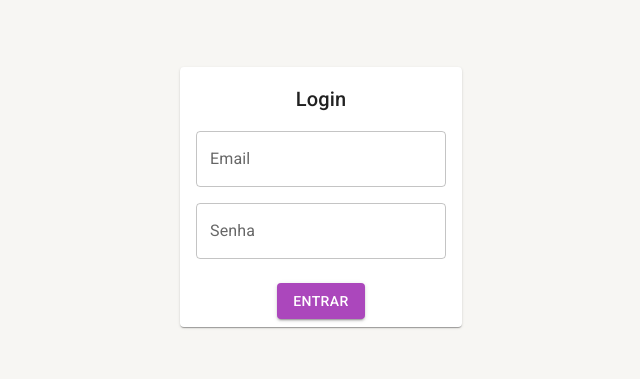
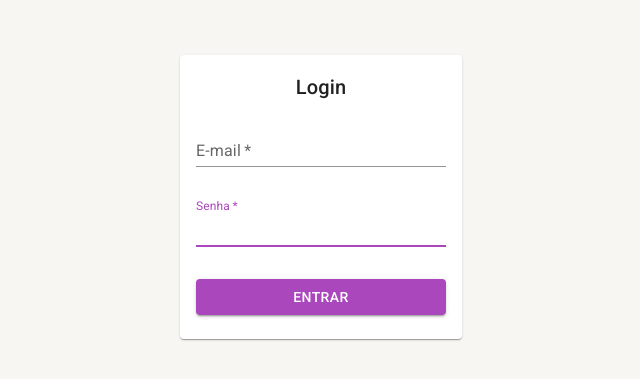
Before and after one commit to ygor-salles/ice-cream-frontend, a React (Create React App) app: page /products/create in a window 1280 px wide. Shown: the part 203-582 px from the top of the page, without its empty margins (319-959 px from the left). Built offline with nearby package versions, Linux system fonts and the light colour scheme; a web font is replaced by a local one.

Commit message:
[Login]: Interconnecting api with frontend on demand login

```diff
--- a/src/shared/components/login/Login.tsx
+++ b/src/shared/components/login/Login.tsx
@@ -1,22 +1,13 @@
-import {
-  Box,
-  Button,
-  Card,
-  CardActions,
-  CardContent,
-  CircularProgress,
-  TextField,
-  Typography,
-} from '@mui/material';
+import { yupResolver } from '@hookform/resolvers/yup';
+import { Box, Card, CardContent, CircularProgress, Grid, Typography } from '@mui/material';
+import Button from '@mui/material/Button';
 import { useState } from 'react';
-import * as yup from 'yup';
+import { Controller, useForm } from 'react-hook-form';
 
 import { useAuthContext } from '../../contexts';
-
-const loginSchema = yup.object().shape({
-  email: yup.string().email().required(),
-  password: yup.string().required().min(5),
-});
+import { IFormLogin, schemaLogin } from '../../dtos/ILoginDTO';
+import Snackbar from '../snackBar/SnackBar';
+import TextFieldApp from '../textField/TextField';
 
 interface ILoginProps {
   children: React.ReactNode;
@@ -26,78 +17,107 @@ export const Login: React.FC<ILoginProps> = ({ children }) => {
   const { isAuthenticated, login } = useAuthContext();
 
   const [isLoading, setIsLoading] = useState(false);
+  const [openToast, setOpenToast] = useState(false);
+  const [error, setError] = useState(false);
+  const [message, setMessage] = useState('');
 
-  const [passwordError, setPasswordError] = useState('');
-  const [emailError, setEmailError] = useState('');
-  const [password, setPassword] = useState('');
-  const [email, setEmail] = useState('');
+  const handleCloseAlert = (): void => {
+    setOpenToast(false);
+  };
 
-  const handleSubmit = () => {
+  const { handleSubmit, control } = useForm<IFormLogin>({
+    resolver: yupResolver(schemaLogin),
+    defaultValues: {
+      email: '',
+      password: '',
+    },
+  });
+
+  const displayNotificationMessage = (error: boolean, message: string): void => {
+    setOpenToast(true);
+    setError(error);
+    setMessage(message);
+  };
+
+  const onSubmit = async ({ email, password }: IFormLogin) => {
     setIsLoading(true);
 
-    loginSchema
-      .validate({ email, password }, { abortEarly: false })
-      .then(dadosValidados => {
-        login(dadosValidados.email, dadosValidados.password).then(() => {
-          setIsLoading(false);
-        });
-      })
-      .catch((errors: yup.ValidationError) => {
-        setIsLoading(false);
-
-        errors.inner.forEach(error => {
-          if (error.path === 'email') {
-            setEmailError(error.message);
-          } else if (error.path === 'password') {
-            setPasswordError(error.message);
-          }
-        });
-      });
+    login(email, password)
+      .then(() => setIsLoading(false))
+      .catch(err => displayNotificationMessage(true, err))
+      .finally(() => setIsLoading(false));
   };
 
   // eslint-disable-next-line react/jsx-no-useless-fragment
   if (isAuthenticated) return <>{children}</>;
 
   return (
+    <>
+      <Snackbar
+        open={openToast}
+        onCloseAlert={handleCloseAlert}
+        onCloseSnack={handleCloseAlert}
+        message={message}
+        severity={error ? 'error' : 'success'}
+      />
       <Box width="100vw" height="100vh" display="flex" alignItems="center" justifyContent="center">
         <Card>
           <CardContent>
-          <Box display="flex" flexDirection="column" gap={2} width={250}>
+            <Box
+              component="form"
+              noValidate
+              display="flex"
+              flexDirection="column"
+              gap={2}
+              width={250}
+              onSubmit={handleSubmit(onSubmit)}
+            >
               <Typography variant="h6" align="center">
                 Login
               </Typography>
 
-            <TextField
-              fullWidth
+              <Grid item>
+                <Controller
+                  name="email"
+                  control={control}
+                  render={({ field: { onChange, value }, fieldState: { error } }) => (
+                    <TextFieldApp
+                      label="E-mail"
                       type="email"
-              label="Email"
-              value={email}
+                      value={value}
+                      onChange={onChange}
+                      error={!!error}
+                      helperText={error ? error.message : null}
+                      required
                       disabled={isLoading}
-              error={!!emailError}
-              helperText={emailError}
-              onKeyDown={() => setEmailError('')}
-              onChange={e => setEmail(e.target.value)}
                     />
+                  )}
+                />
+              </Grid>
 
-            <TextField
-              fullWidth
+              <Grid item sx={{ mt: 2, mb: 2 }}>
+                <Controller
+                  name="password"
+                  control={control}
+                  render={({ field: { onChange, value }, fieldState: { error } }) => (
+                    <TextFieldApp
                       label="Senha"
                       type="password"
-              value={password}
+                      value={value}
+                      onChange={onChange}
+                      error={!!error}
+                      helperText={error ? error.message : null}
+                      required
                       disabled={isLoading}
-              error={!!passwordError}
-              helperText={passwordError}
-              onKeyDown={() => setPasswordError('')}
-              onChange={e => setPassword(e.target.value)}
                     />
-          </Box>
-        </CardContent>
-        <CardActions>
-          <Box width="100%" display="flex" justifyContent="center">
+                  )}
+                />
+              </Grid>
+
               <Button
+                type="submit"
                 variant="contained"
                 disabled={isLoading}
-              onClick={handleSubmit}
                 endIcon={
                   isLoading ? (
                     <CircularProgress variant="indeterminate" color="inherit" size={20} />
@@ -107,8 +127,9 @@ export const Login: React.FC<ILoginProps> = ({ children }) => {
                 Entrar
               </Button>
             </Box>
-        </CardActions>
+          </CardContent>
         </Card>
       </Box>
+    </>
   );
 };
--- a/src/shared/components/menu-lateral/MenuLateral.tsx
+++ b/src/shared/components/menu-lateral/MenuLateral.tsx
@@ -14,7 +14,7 @@ import {
 import { useMatch, useNavigate, useResolvedPath } from 'react-router-dom';
 
 import logoImg from '../../../assets/logo.png';
-import { useAppThemeContext, useDrawerContext } from '../../contexts';
+import { useAppThemeContext, useAuthContext, useDrawerContext } from '../../contexts';
 
 interface IListItemLinkProps {
   to: string;
@@ -53,6 +53,7 @@ export const MenuLateral: React.FC = ({ children }) => {
 
   const { isDrawerOpen, drawerOptions, toggleDrawerOpen } = useDrawerContext();
   const { toggleTheme } = useAppThemeContext();
+  const { logout } = useAuthContext();
 
   return (
     <>
@@ -119,6 +120,19 @@ export const MenuLateral: React.FC = ({ children }) => {
                   }}
                 />
               </ListItemButton>
+              <ListItemButton onClick={logout}>
+                <ListItemIcon>
+                  <Icon color="info">logout</Icon>
+                </ListItemIcon>
+                <ListItemText
+                  primary="Sair"
+                  primaryTypographyProps={{
+                    fontFamily: 'Poppins',
+                    fontWeight: 500,
+                    color: 'white',
+                  }}
+                />
+              </ListItemButton>
             </List>
           </Box>
         </Box>
--- a/src/shared/components/textField/TextField.tsx
+++ b/src/shared/components/textField/TextField.tsx
@@ -16,6 +16,7 @@ interface TextFieldPropsApp {
   required?: boolean;
   inputMode?: 'email' | 'search' | 'tel' | 'text' | 'url' | 'none' | 'numeric' | 'decimal';
   InputProps?: Partial<InputProps>;
+  disabled?: boolean;
 }
 
 const StyledTextField = styled(TextField)(() => ({
@@ -45,6 +46,7 @@ export default function TextFieldApp({
   required,
   inputMode,
   InputProps,
+  disabled,
 }: TextFieldPropsApp): JSX.Element {
   return (
     <StyledTextField
@@ -62,6 +64,7 @@ export default function TextFieldApp({
       required={required}
       fullWidth
       autoFocus
+      disabled={disabled}
     />
   );
 }
--- a/src/shared/contexts/AuthContext.tsx
+++ b/src/shared/contexts/AuthContext.tsx
@@ -33,11 +33,11 @@ export const AuthProvider: React.FC<IAuthProviderProps> = ({ children }) => {
     const authService = new AuthService();
 
     try {
-      const result = await authService.login({ email, password });
-      localStorage.setItem(LOCAL_STORAGE_KEY_ACCESS_TOKEN, JSON.stringify(result.token));
-      setAccessToken(result.token);
+      const { token } = await authService.login({ email, password });
+      localStorage.setItem(LOCAL_STORAGE_KEY_ACCESS_TOKEN, JSON.stringify(token));
+      setAccessToken(token);
     } catch (err) {
-      console.log(err);
+      throw new Error(err);
     }
   }, []);
 
--- /dev/null
+++ b/src/shared/dtos/ILoginDTO.ts
@@ -0,0 +1,11 @@
+import * as yup from 'yup';
+
+export interface IFormLogin {
+  email: string;
+  password: string;
+}
+
+export const schemaLogin = yup.object().shape({
+  email: yup.string().email('Deve ser um e-mail').required('E-mail é obrigatório'),
+  password: yup.string().required('Senha é obrigatória').min(5, 'Min 5 caracteres'),
+});
--- a/src/shared/services/AuthService/index.tsx
+++ b/src/shared/services/AuthService/index.tsx
@@ -3,7 +3,7 @@ import { ILoginDTORequest } from './dtos/ILoginDTORequest';
 import { ILoginDTOResponse } from './dtos/ILoginDTOResponse';
 
 export default class AuthService {
-  private route = '/login';
+  private route = '/signin';
 
   public async login(dataRequest: ILoginDTORequest): Promise<ILoginDTOResponse> {
     const { data } = await api.post<ILoginDTOResponse>(this.route, dataRequest);
```
Lines whose indentation alone changed are shown as unchanged.
